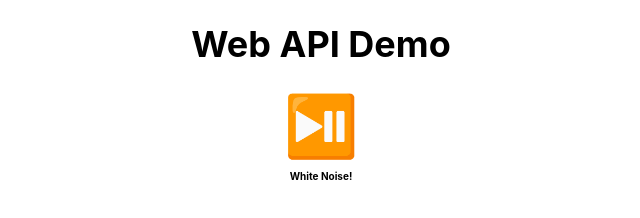
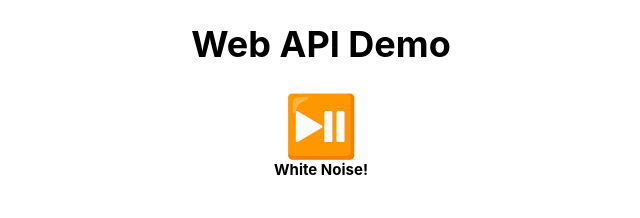
Before and after one commit to manavm1990/web-audio-api-soundboard, a website with bundled scripts: page index.html in a window 1280 px wide. Shown: the full height of the page, 319-959 px from the left. Built offline with nearby package versions, Linux system fonts and the light colour scheme.

Commit message:
Add 'White Noise' label

```diff
--- a/style.css
+++ b/style.css
@@ -8,10 +8,18 @@ h1 {
   font-size: 3.6em;
 }
 
+p {
+  font-size: 1.5em;
+}
+
 button {
   background-color: transparent;
   border: none;
   font-size: 6em;
+}
+
+#white-noise p {
+  margin-top: 0;
 }
 
 /* Utility */
```
